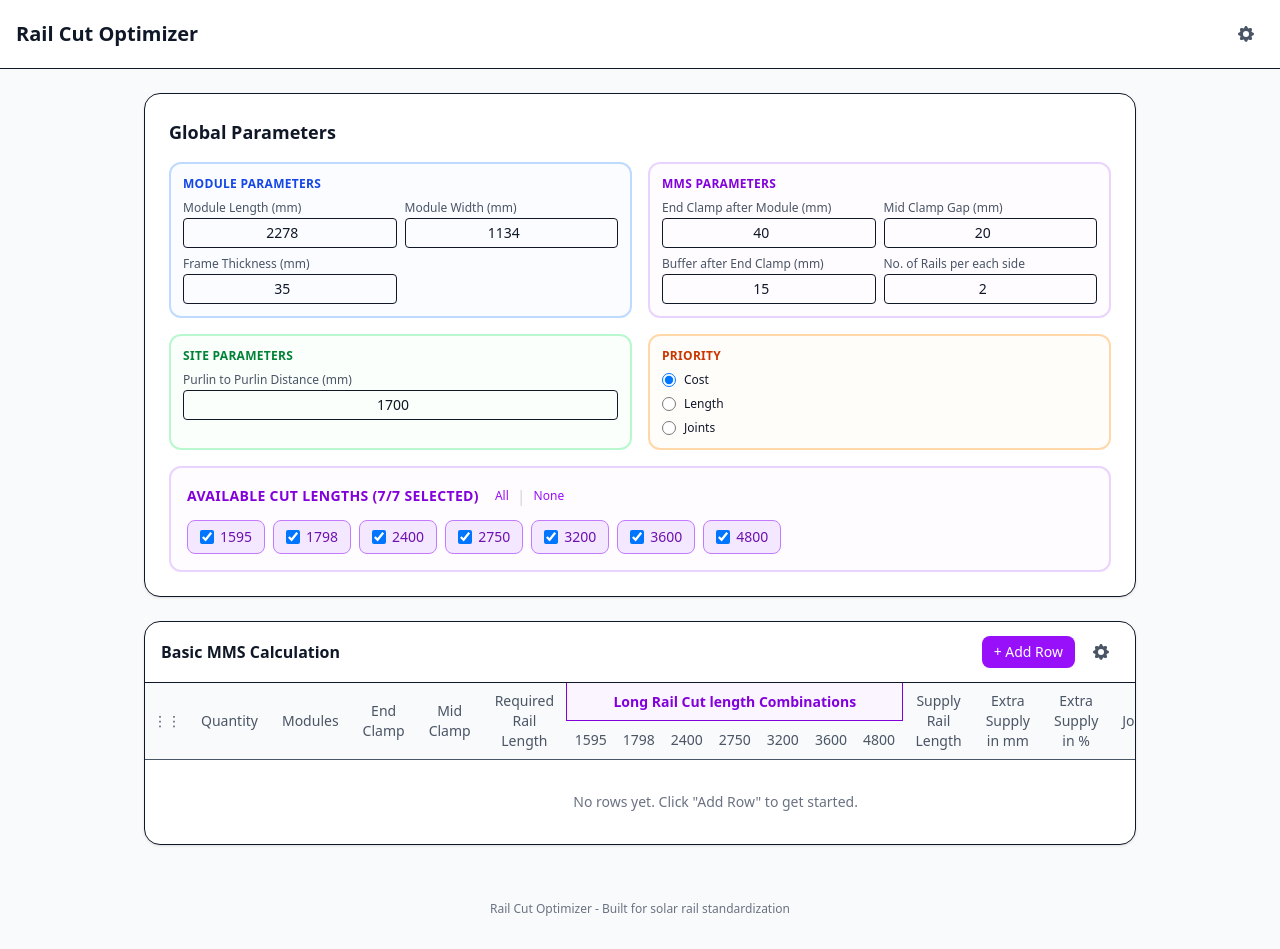
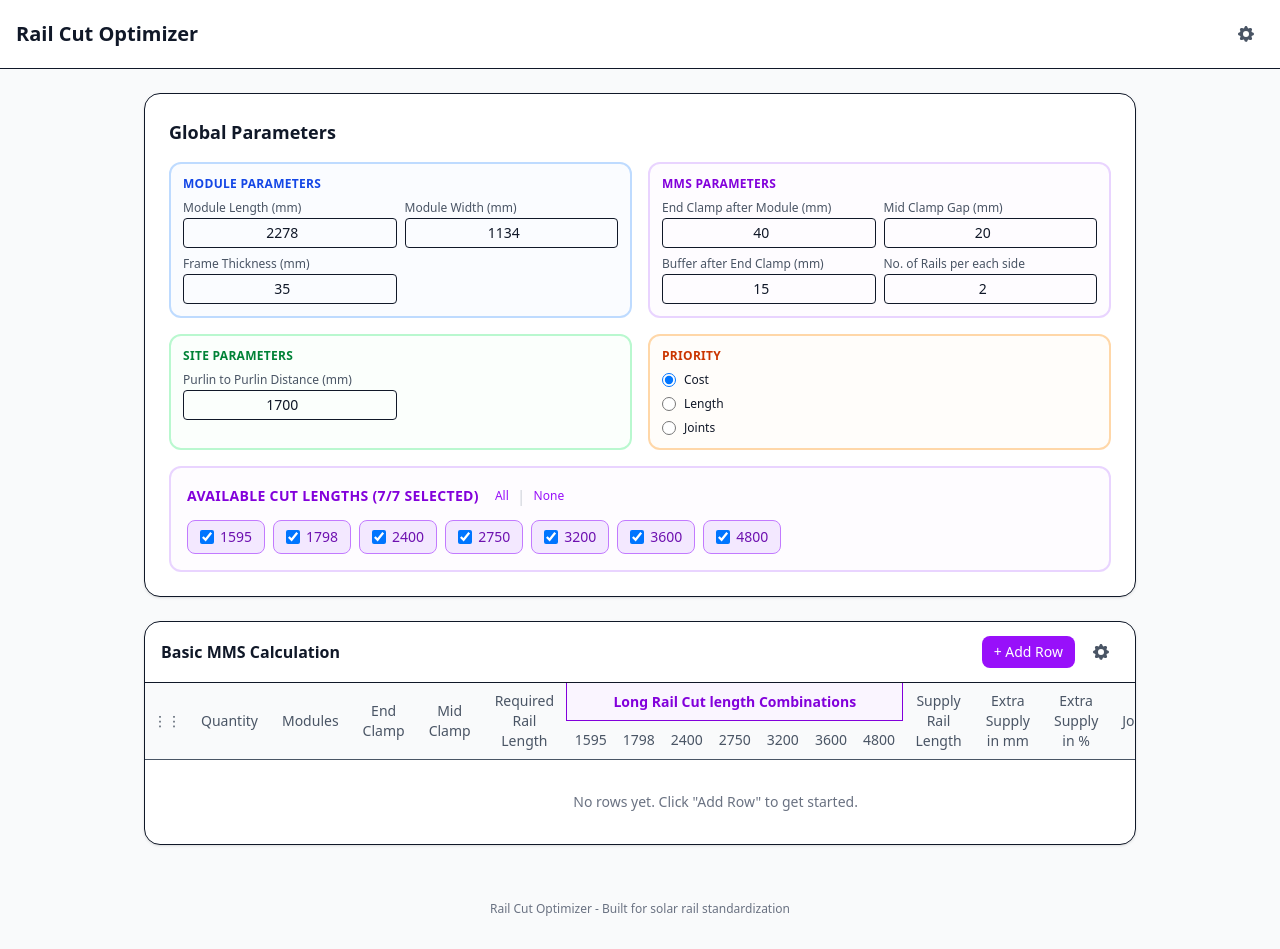
Before and after one commit to abujawed11/knapsack-tool, a React (Vite) app in the folder knapsack-front/: page / in a window 1280 px wide. Built offline with nearby package versions, Linux system fonts and the light colour scheme.

Commit message:
default value fixed

```diff
--- a/knapsack-front/src/components/GlobalInputs.jsx
+++ b/knapsack-front/src/components/GlobalInputs.jsx
@@ -4,9 +4,9 @@
 
 export default function GlobalInputs({ settings, setSettings }) {
   const {
-    moduleLength,
-    moduleWidth,
-    frameThickness,
+    moduleLength = 2278,
+    moduleWidth = 1134,
+    frameThickness = 35,
     midClamp,
     endClampWidth,
     buffer,
@@ -141,6 +141,7 @@
         {/* Bottom Left - Site Parameters */}
         <div className="border-2 border-green-200 rounded-xl p-3 bg-green-50/30">
           <h3 className="text-xs font-bold text-green-700 mb-2 uppercase tracking-wide">Site Parameters</h3>
+          <div className="grid grid-cols-2 gap-2">
             <div>
               <label className="block text-xs text-gray-600 mb-0.5">Purlin to Purlin Distance (mm)</label>
               <input
@@ -149,6 +150,10 @@
                 onChange={e => updateSetting('purlinDistance', e.target.value)}
                 className="w-full rounded border px-2 py-1 text-sm text-center font-medium"
               />
+            </div>
+            <div>
+              {/* Empty box */}
+            </div>
           </div>
         </div>
 
```
Lines whose indentation alone changed are shown as unchanged.
